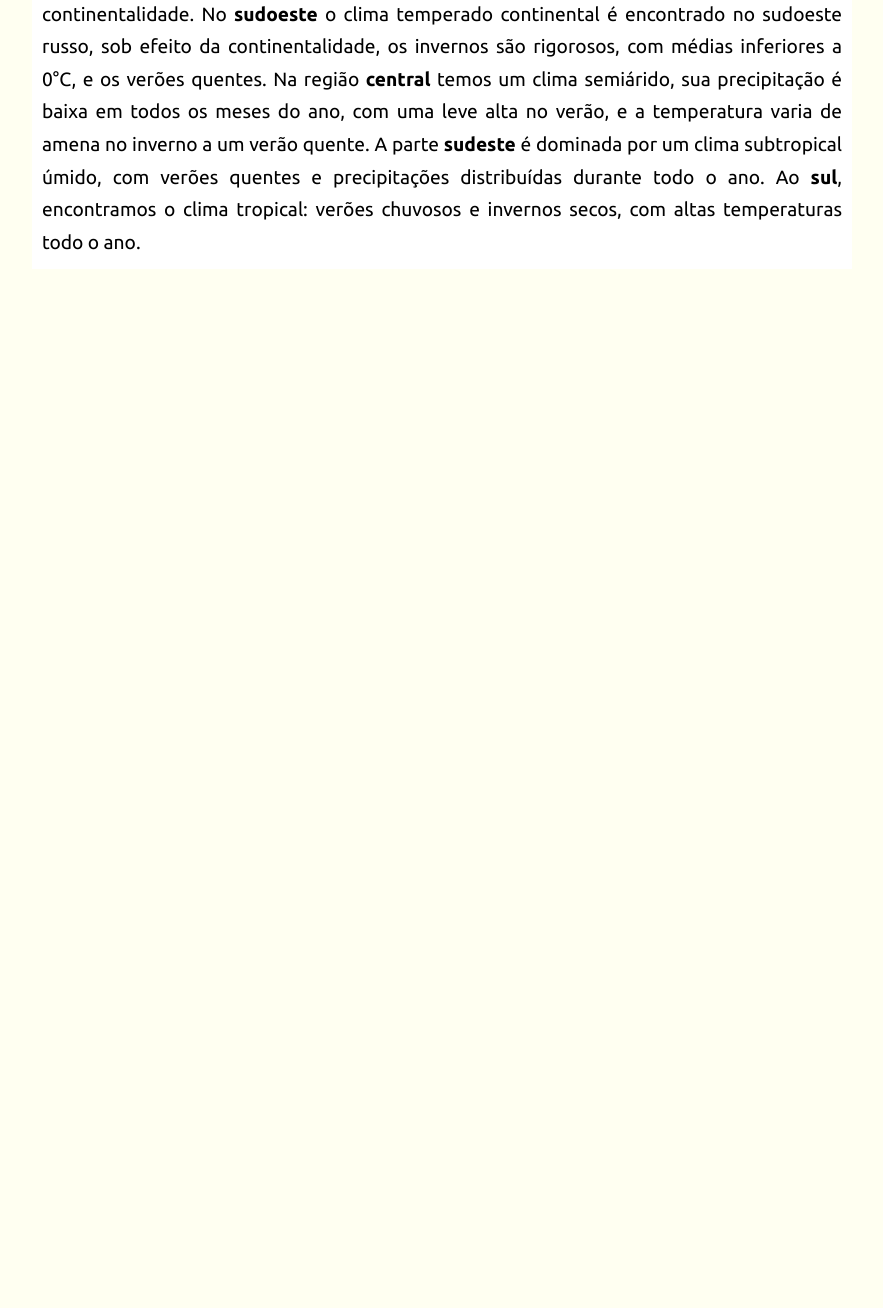
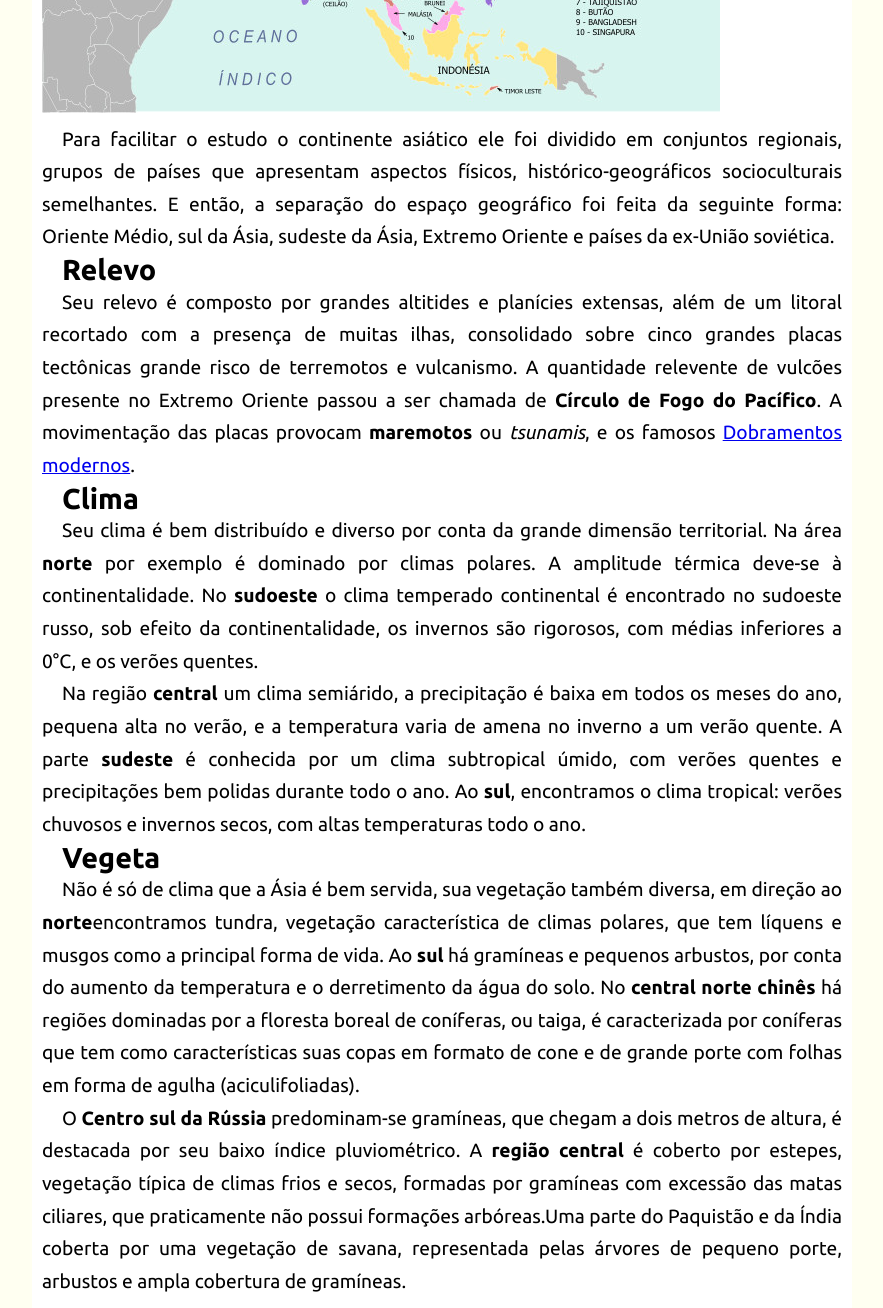
Before and after one commit to alangomes709/trabalhos-escolares, a plain HTML site: page documentos/asia-natureza-sociedade-geografia.html in a window 1280 px wide. Shown: the part 760-2068 px from the top of the page, without its empty margins (198-1081 px from the left). Before the commit the page ends 1029 px from the top, so only its background shows below. Drawn offline with Linux system fonts and the light colour scheme.

Commit message:
imagens favicon

```diff
--- a/documentos/asia-natureza-sociedade-geografia.html
+++ b/documentos/asia-natureza-sociedade-geografia.html
@@ -4,6 +4,7 @@
     <meta charset="UTF-8">
     <meta name="viewport" content="width=device-width, initial-scale=1.0">
     <link rel="stylesheet" href="../estilos/base.css">
+    <link rel="shortcut icon" href="../imagens/globe-icon.png" type=="image/x-icon">
     <title>Ásia: natureza e sociedade - Geografia</title>
 </head>
 <body>
@@ -18,11 +19,19 @@
         <h1>Ásia: natureza e sociedade</h1>
         <p>A Ásia como um todo é um continente enorme que abrange cerca de 30% da superfície terrestre, aproximadamente 44,4 milhões de km<sup>2</sup>, com 51 países, sendo assim, o maior dos continentes. É  banhado por três oceanos: o Índico, o Pacífico e o Ártico. Físicamente, a Ásia e a Europa estão numa mesma massa continental, que é denominada de Eurásia; porém, histórico e socialmente são bem diferentes uma da outra. Prolonga-se por cerca de 160° possuindo 11 fusos horários e tem uma grande diversidade de paisagens naturais.</p>
 
+<img src="../imagens/asia-politico.jpg" alt="">
+
         <p>Para facilitar o estudo o continente asiático ele foi dividido em conjuntos regionais, grupos de países que apresentam aspectos físicos, histórico-geográficos socioculturais semelhantes. E então, a separação do espaço geográfico foi feita da seguinte forma: Oriente Médio, sul da Ásia, sudeste da Ásia, Extremo Oriente e países da ex-União soviética.</p>
+        <h2>Relevo</h2>
+        <p>Seu relevo é composto por grandes altitides e planícies extensas, além de um litoral recortado com a presença de muitas ilhas, consolidado sobre cinco grandes placas tectônicas grande risco de terremotos e vulcanismo. A quantidade relevente de vulcões presente no Extremo Oriente passou a ser chamada de <strong>Círculo de Fogo do Pacífico</strong>. A movimentação das placas provocam <strong>maremotos</strong> ou <em>tsunamis</em>, e os famosos <a href="https://pt.wikipedia.org/wiki/Dobramentos_modernos" rel="external" target="_blank" class="link-externo">Dobramentos modernos</a>.</p>
+        <h2>Clima</h2>
+        <p>Seu clima é bem distribuído e diverso por conta da grande dimensão territorial. Na área <strong>norte</strong> por exemplo é dominado por climas polares. A amplitude térmica deve-se à continentalidade. No <strong>sudoeste</strong> o clima temperado continental é encontrado no sudoeste russo, sob efeito da continentalidade, os invernos são rigorosos, com médias inferiores a 0°C, e os verões quentes.</p>
 
-        <p>Seu relevo é composto por grandes altitides e planícies extensas, além de um litoral recortado com a presença de muitas ilhas, consolidado sobre cinco grandes placas tectônicas grande risco de terremotos e vulcanismo. A quantidade relevente de vulcões presente no Extremo Oriente passou a ser chamada de <strong>Círculo de Fogo do Pacífico</strong>. A movimentação das placas provocam <strong>maremotos</strong> ou <em>tsunamis</em>, e os famosos <a href="https://pt.wikipedia.org/wiki/Dobramentos_modernos" rel="external" target="_blank" class="link-externo">Dobramentos modernos</a>.</p>
+        <p>Na região <strong>central</strong> um clima semiárido, a precipitação é baixa em todos os meses do ano, pequena alta no verão, e a temperatura varia de amena no inverno a um verão quente. A parte <strong>sudeste</strong> é conhecida por um clima subtropical úmido, com verões quentes e precipitações bem polidas durante todo o ano. Ao <strong>sul</strong>, encontramos o clima tropical: verões chuvosos e invernos secos, com altas temperaturas todo o ano.</p>
+        <h2>Vegeta</h2>
+        <p>Não é só de clima que a Ásia é bem servida, sua vegetação também diversa, em direção ao <strong>norte</strong>encontramos tundra, vegetação característica de climas polares, que tem líquens e musgos como a principal forma de vida. Ao <strong>sul</strong> há gramíneas e pequenos arbustos, por conta do aumento da temperatura e o derretimento da água do solo. No <strong>central norte chinês</strong> há regiões dominadas por a floresta boreal de coníferas, ou taiga, é caracterizada por coníferas que tem como características suas copas em formato de cone e de grande porte com folhas em forma de agulha (aciculifoliadas).</p>
 
-        <p>Seu clima é bem distribuído e diverso por conta da grande dimensão territorial. Na área <strong>norte</strong> por exemplo é dominado por climas polares. A amplitude térmica deve-se à continentalidade. No <strong>sudoeste</strong> o clima temperado continental é encontrado no sudoeste russo, sob efeito da continentalidade, os invernos são rigorosos, com médias inferiores a 0°C, e os verões quentes. Na região <strong>central</strong> temos um clima semiárido, sua precipitação é baixa em todos os meses do ano, com uma leve alta no verão, e a temperatura varia de amena no inverno a um verão quente. A parte <strong>sudeste</strong> é dominada por um clima subtropical úmido, com verões quentes e precipitações distribuídas durante todo o ano. Ao <strong>sul</strong>, encontramos o clima tropical: verões chuvosos e invernos secos, com altas temperaturas todo o ano.</p>
+        <p>O <strong>Centro sul da Rússia</strong> predominam-se gramíneas, que chegam a dois metros de altura, é destacada por seu baixo índice pluviométrico. A <strong>região central</strong> é coberto por estepes, vegetação típica de climas frios e secos, formadas por gramíneas com excessão das  matas ciliares, que praticamente não possui formações arbóreas.Uma parte do Paquistão e da Índia coberta por uma vegetação de savana, representada pelas árvores de pequeno porte, arbustos e ampla cobertura de gramíneas.</p>
 
     </main>
 
--- a/estilos/base.css
+++ b/estilos/base.css
@@ -62,7 +62,7 @@ main {
     margin: auto;
     font-family: var(--fonte-padrao);
     text-align: justify;
-    text-indent: 6px;
+    text-indent: 20px;
     line-height: 1.7em;
     padding: 10px;
     font-size: 1.2em;
```
Also changed, not shown: imagens/asia-politico.jpg (added), imagens/globe-icon.png (added).
